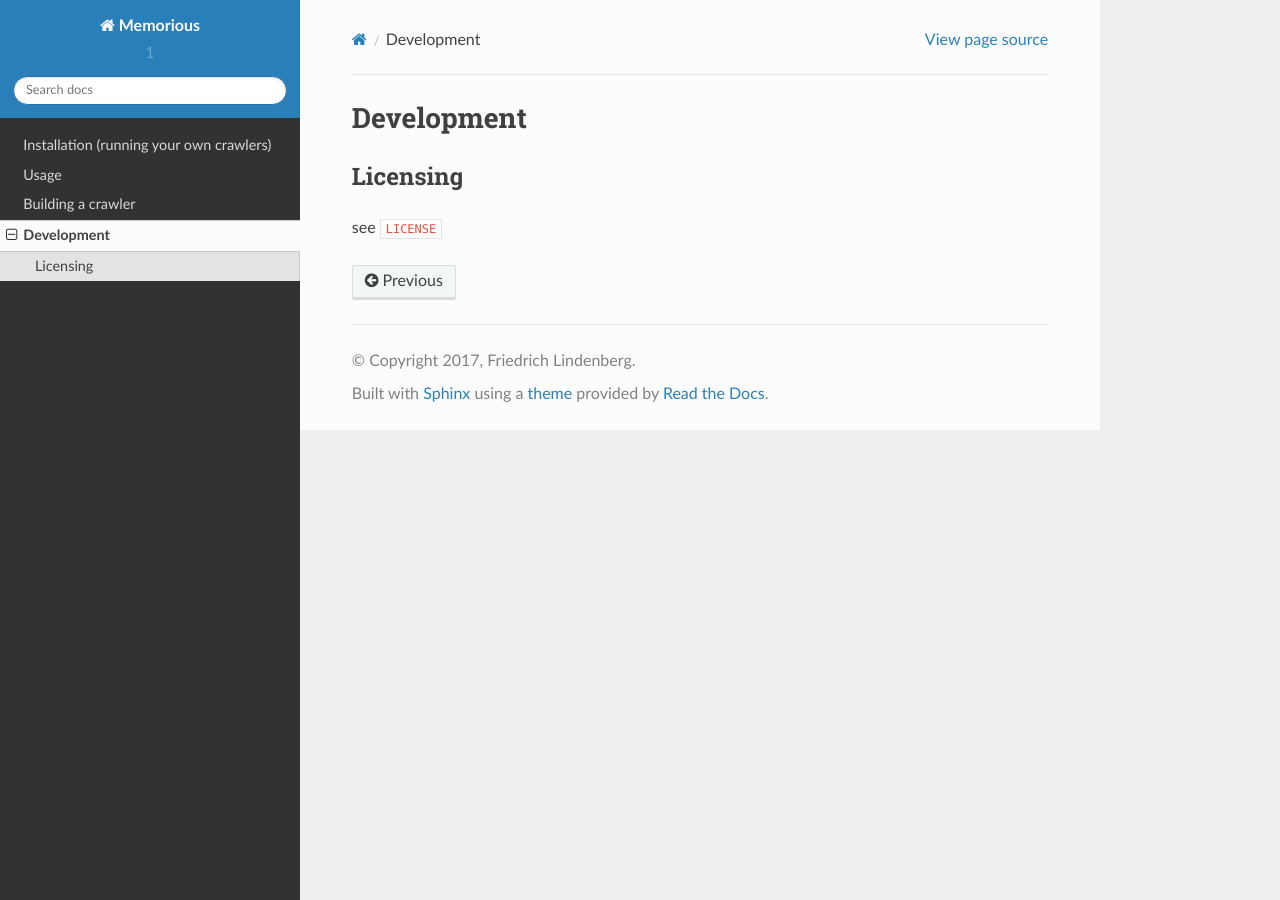
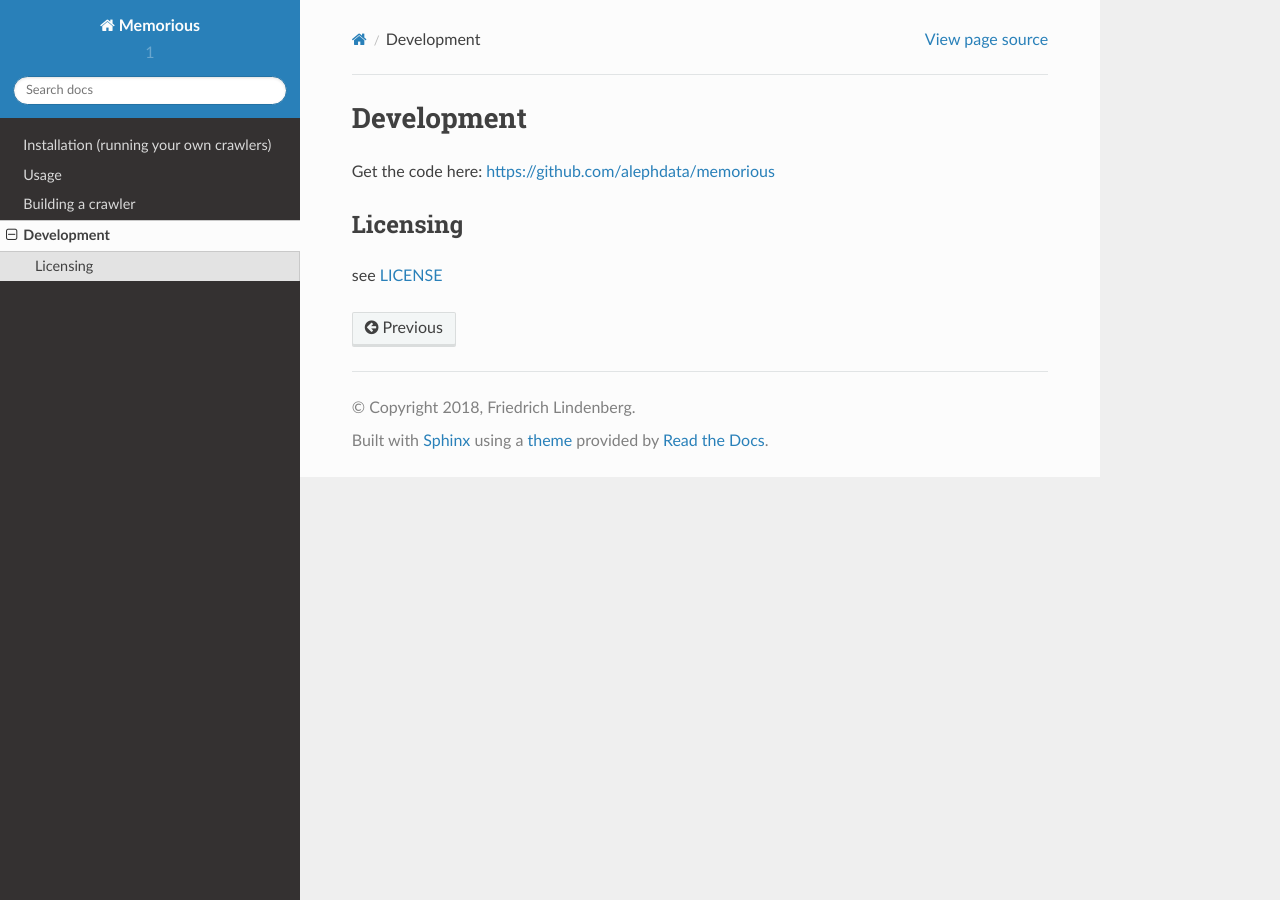
Before and after one commit to alephdata/memorious, a Sphinx documentation site: the page built from docs/development.md, in a window 1280 px wide. Built offline with Sphinx 7.4.7 and the Read the Docs theme 2.0.0, drawn with Linux system fonts in a browser that asks for light colours.

Commit message:
final touches to docs

```diff
--- a/docs/conf.py
+++ b/docs/conf.py
@@ -52,7 +52,7 @@ master_doc = 'index'
 
 # General information about the project.
 project = u'Memorious'
-copyright = u'2017, Friedrich Lindenberg'
+copyright = u'2018, Friedrich Lindenberg'
 author = u'Friedrich Lindenberg'
 
 # The version info for the project you're documenting, acts as replacement for
--- a/docs/development.md
+++ b/docs/development.md
@@ -1,5 +1,7 @@
 ## Development
+
+Get the code here: [https://github.com/alephdata/memorious](https://github.com/alephdata/memorious)
 
 ### Licensing
 
-see ``LICENSE``
+see [LICENSE](https://github.com/alephdata/memorious/blob/master/LICENSE)
```
Also changed, not shown: docs/buildingcrawler.md (+2 -1 lines).
